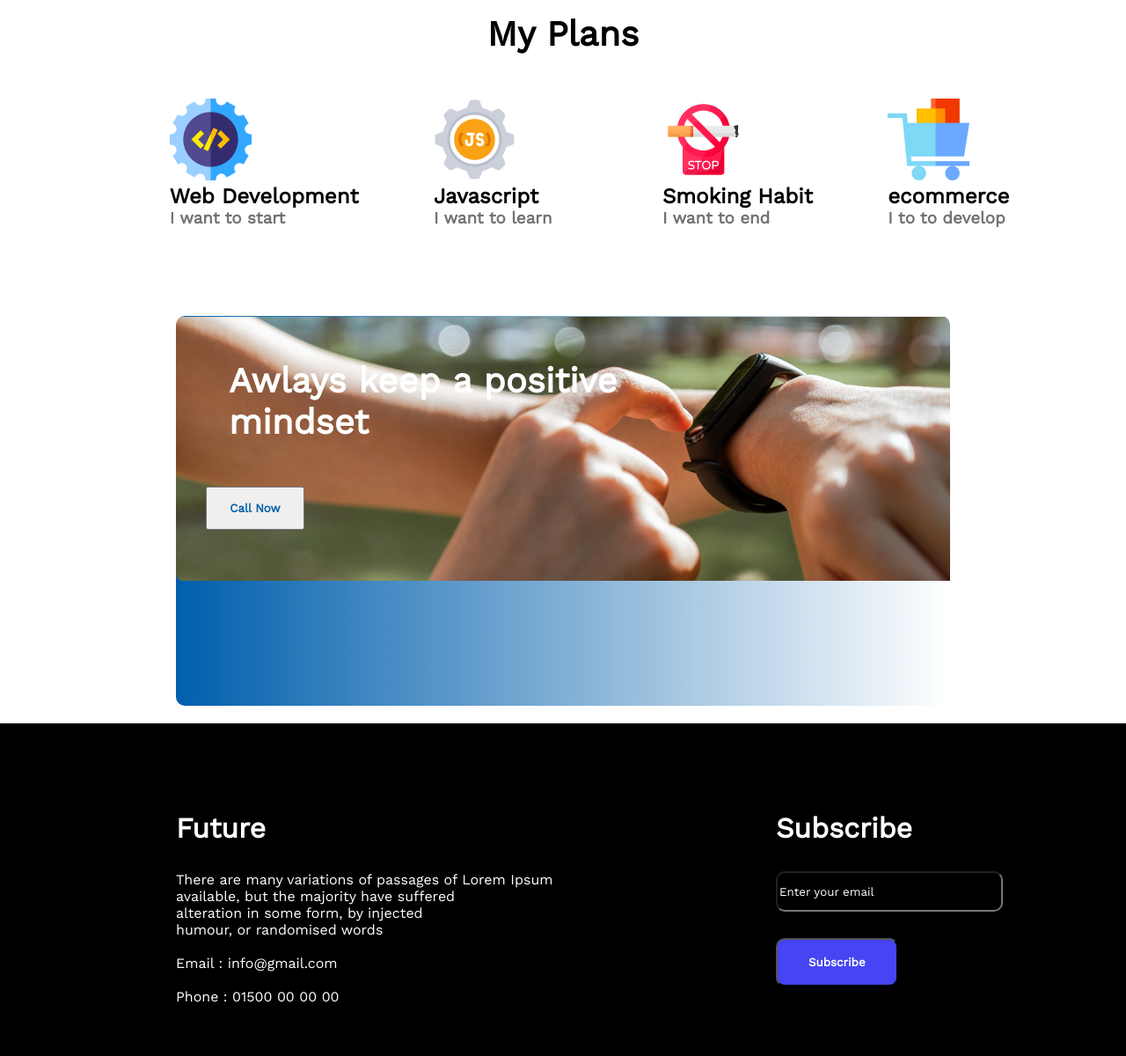
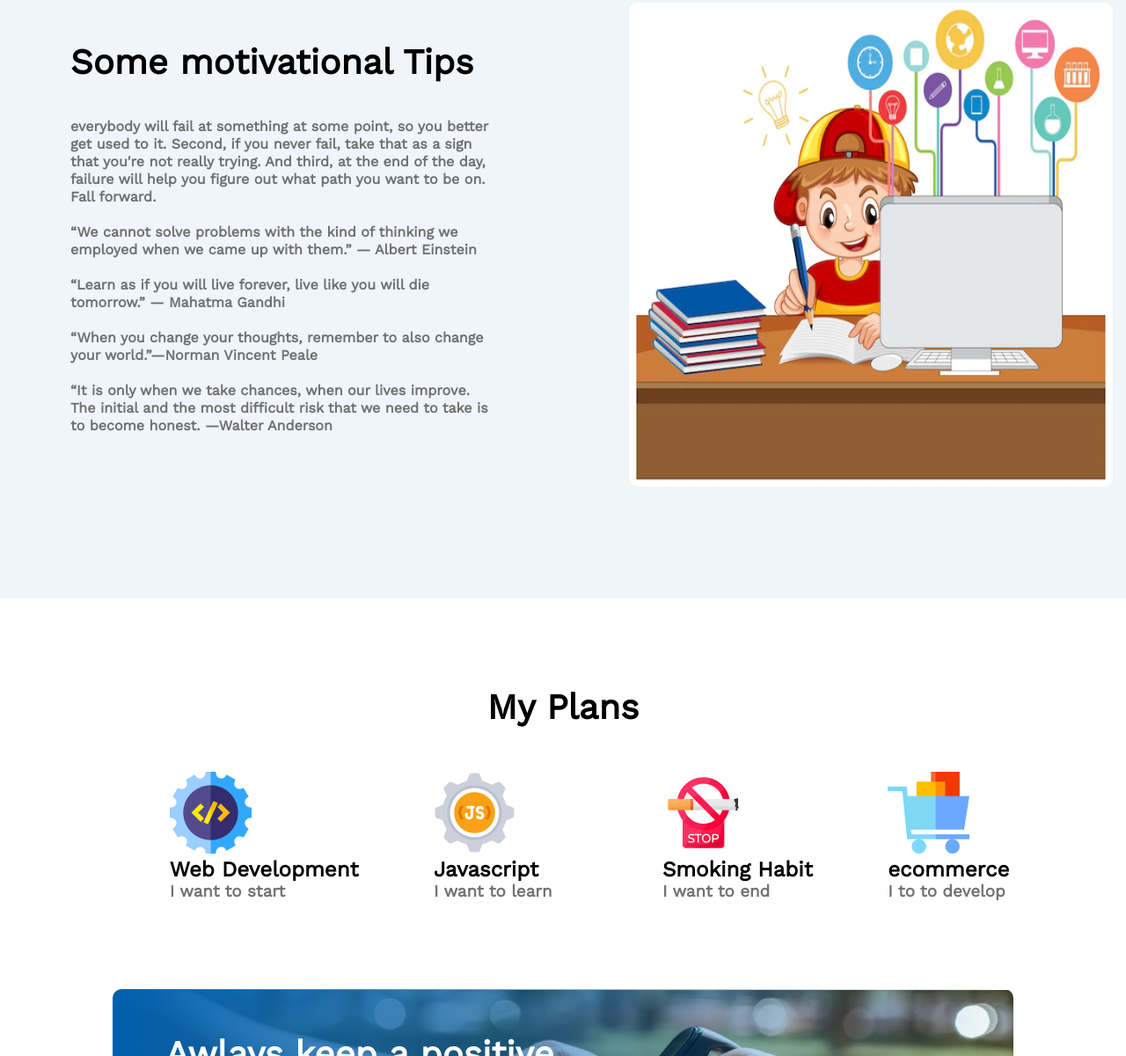
Before and after one commit to sazal932/Assignment-01, a plain HTML site: page index.html in a window 1280 px wide. Shown: the part 1600-2800 px from the top of the page at 88% size. Drawn offline with nearby package versions, Linux system fonts and the light colour scheme.

Commit message:
maybe last commit

```diff
--- a/index.html
+++ b/index.html
@@ -1,18 +1,26 @@
 <!DOCTYPE html>
 <html lang="en">
+
 <head>
     <meta charset="UTF-8">
     <meta http-equiv="X-UA-Compatible" content="IE=edge">
     <meta name="viewport" content="width=device-width, initial-scale=1.0">
     <title>New-year-New-Me</title>
     <link rel="stylesheet" href="style.css">
-    <link rel="preconnect" href="https://fonts.googleapis.com"><link rel="preconnect" href="https://fonts.gstatic.com" crossorigin><link href="https://fonts.googleapis.com/css2?family=Inter&family=Work+Sans&display=swap" rel="stylesheet">
+    <link rel="preconnect" href="https://fonts.googleapis.com">
+    <link rel="preconnect" href="https://fonts.gstatic.com" crossorigin>
+    <link href="https://fonts.googleapis.com/css2?family=Inter&family=Work+Sans&display=swap" rel="stylesheet">
 </head>
+
 <body>
     <header class="header-bg">
         <div class="header-div">
             <h1 class="header-title">All Thinks Are <br> Possible If You <br> believe</h1>
-            <p class="header-description">Since I was interested in finding out about <br> the successes as well as the failures disabled women <br> experience in the world, I interviewed women who had <br> some work experience, although it was <br> often part-time work and sometimes interrupted</p>
+            <p class="header-description">Since I was interested in finding out about <br> the
+                 successes as well as the
+                failures disabled women <br> experience in the world, I interviewed women who had
+                 <br> some work
+                experience, although it was <br> often part-time work and sometimes interrupted</p>
             <button class="primary-btn">Contact Me</button>
         </div>
     </header>
@@ -22,11 +30,12 @@
                 <img src="images/person.png" alt="">
             </div>
             <div class="main-failure">
-                <h1 class="main-section-title">My failures of <br> previous year</h1>
-            <p class="main-section-des">Contrary to popular belief, Lorem Ipsum is not <br>
-                simply random text. It has roots in a piece of <br>
-                classical Latin literature from 45 BC, <br> making it over
-                2000 years old. Richard McClintock</p>
+                <div class="sub-main-failure">
+                    <h1 class="main-section-title">My failures of <br> previous year</h1>
+                <p class="main-section-des">Contrary to popular belief, Lorem Ipsum is not
+                    simply random text. It has roots in a piece of
+                    classical Latin literature from 45 BC, making it over
+                    2000 years old. Richard McClintock</p>
                 <ul class="main-lists">
                     <li class="main-list"> Contrary to popular belief, is not simply</li>
                     <li class="main-list"> Contrary to popular belief.</li>
@@ -34,6 +43,41 @@
                     <li class="main-list"> Contrary to popular belief, is not simply.</li>
                     <li class="main-list"> Contrary to popular simply.</li>
                 </ul>
+                </div>
+            </div>
+        </section>
+        <section class="motivation-section">
+            <div class="motivation">
+                <div class="motivation-tips">
+                    <h1 class="motivation-title">Some motivational Tips</h1>
+                    <p class="motivation-description">everybody will fail at something at some
+                         point, so you better get
+                        used to it. Second, if you never fail, take that as a sign that you're not
+                         really trying. And
+                        third, at the end of the day, failure will help you figure out what path you
+                         want to be on. Fall
+                        forward.</p>
+                    <p class="motivation-description">“We cannot solve problems with the kind of
+                         thinking we
+                         employed when we
+                        came up with them.” — Albert Einstein</p>
+                    <p class="motivation-description">“Learn as if you will live forever, live like
+                         you will
+                         die tomorrow.” —
+                        Mahatma Gandhi</p>
+                    <p class="motivation-description">“When you change your thoughts, remember to
+                         also
+                         change your
+                        world.”—Norman Vincent Peale</p>
+                    <p class="motivation-description">“It is only when we take chances, when our lives
+                         improve. The initial and
+                        the most difficult risk that we need to take is to become honest. —Walter
+                         Anderson</p>
+                </div>
+
+            </div>
+            <div class="motivation-img">
+                <img src="images/motivation.png" alt="">
             </div>
         </section>
         <section class="plans-section">
@@ -72,12 +116,19 @@
         <div class="footer-container">
             <div class="footer-future">
                 <h1 style="margin-bottom: 30PX;">Future</h1>
-                <p>There are many variations of passages of Lorem Ipsum <br>
-                    available, but the majority have suffered <br> alteration in some
-                    form, by injected <br> humour, or randomised words</p> <br>
-                    <p>Email : info@gmail.com <br>
-                        <br>
-                        Phone : 01500 00 00 00</p>
+                <p>There are many variations of passages of Lorem Ipsum
+                    available, but the majority have suffered alteration in some
+                    form, by injected <b> humour, or randomised words</p> <br>
+                <p>Email : info@gmail.com <br>
+                    <br>
+                    Phone : 01700 00 00 00
+                </p>
+                <br>
+                <br>
+                <img class="footer-icon" src="images/icons/fb.png" alt="">
+
+                <img class="footer-icon" src="images/icons/twitter.png" alt="">
+                <img class="footer-icon" src="images/icons/youtube.png" alt="">
             </div>
             <div class="footer-subscribe">
                 <h1 style="margin-bottom: 30px;">Subscribe</h1>
@@ -88,4 +139,5 @@
     </footer>
 
 </body>
+
 </html>
--- a/style.css
+++ b/style.css
@@ -30,6 +30,8 @@
     padding: 15px 25px;
     margin-right: 160px;
     margin-top: 25px;
+    border-radius: 10px;
+    border: none;
 }
 .primary-btn:hover{
     cursor: pointer;
@@ -37,11 +39,15 @@
 .main-section{
     margin-top: 130px;
     display: flex;
+    height: 700px;
 }
 .main-img{
     margin-left: 150px;
-    width: 350px;
-    height: 400px;
+    flex: 2;
+}
+.main-img img{
+    height: 650px;
+    width: 550px;
 }
 .main-section-title{
     font-size: 40px;
@@ -53,8 +59,12 @@
     color: #444343;
 }
 .main-failure{
-    margin-top: 200px;
-    margin-left: 320px;
+    display: flex;
+    flex: 2;
+    align-items: center;
+}
+.sub-main-failure{
+    width: 450px;
 }
 .main-list{
     list-style: none;
@@ -65,8 +75,42 @@
 .main-list:before{
     content: '✓'; color: rgb(3, 255, 3);
 }
+.motivation-section{
+    display: flex;
+    margin-top: 0px;
+    height: 800px;
+    align-items: center;
+    background-color:#0364b410 ;
+}
+
+.motivation{
+    flex: 2;
+}
+.motivation-img{
+    flex: 2;
+    margin-left: 150px;
+}
+.motivation-img img{
+    height: 550px;
+    width: 550px;
+    border-radius: 10px;
+    /* border: 1px solid rgb(204, 197, 197); */
+}
+.motivation-tips{
+    margin-left: 80px;
+}
+.motivation-title{
+    font-size: 40px;
+    margin-bottom: 40px;
+}
+.motivation-description{
+    color: #707070;
+    margin-bottom: 20px;
+    line-height: 20px;
+    font-weight: bold;
+}
 .plans-section{
-    margin-top: 300px;
+    margin-top: 100px;
 }
 .plans{
     display: flex;
@@ -91,13 +135,14 @@
     margin-right: 90px;
 }
 .liner-grade{
-    background-image: url(images/gradient1.png);
-    background-image: url(images/watch.png), linear-gradient(90deg, #005FAC 0%, rgba(0, 95, 172, 0) 100%);
-
-    border-radius: 10px;
+    background-image: linear-gradient(90deg, #005FAC 0%, rgba(241, 91, 34, 0) 100%), url(images/watch.png);
+    height: 300px;
+    width: 80%;
+     border-radius: 10px;
+     background-size: cover;
     background-repeat: no-repeat;
     margin-top: 100px;
-    text-align: center;
+
 }
 .liner-title{
     /* color: white; */
@@ -109,14 +154,18 @@
     color: white;
 }
 .positive-mindset{
-    margin: 20px 200px;
+    display: flex;
+    justify-content: center;
+    margin-bottom: 100px;
 }
 .gradiend-btn{
     color: #005FAC;
     font-weight: 600;
     padding: 15px 25px;
-    margin-right: 700px;
-    margin-bottom: 200px;
+    border-radius: 10px;
+    border: none;
+    margin-left: 60px;
+
 }
 .gradiend-btn:hover{
     cursor: pointer;
@@ -131,6 +180,7 @@
     /* text-align: center; */
     text-align: left;
     margin-left: 200px;
+    flex: 2;
 }
 .footer-class{
     background-color: black;
@@ -139,12 +189,17 @@
 }
 .footer-subscribe{
     margin-right: 200px;
+    flex: 2;
+    margin-left: 350px ;
 }
 .footer-input{
     color: antiquewhite;
     background-color: none;
     width: 250px;
     height: 40px;
+    border: 1px solid white;
+    outline: none;
+    padding-left: 20px;
     border-radius: 10px;
     background-color: black;
     margin-bottom: 30px;
@@ -165,3 +220,9 @@
     color: white;
     cursor: pointer;
 }
+.footer-icon{
+    margin-right: 15px;
+}
+.footer-description{
+    text-align: justify;
+}
```
Also changed, not shown: images/motivation.png (added).
